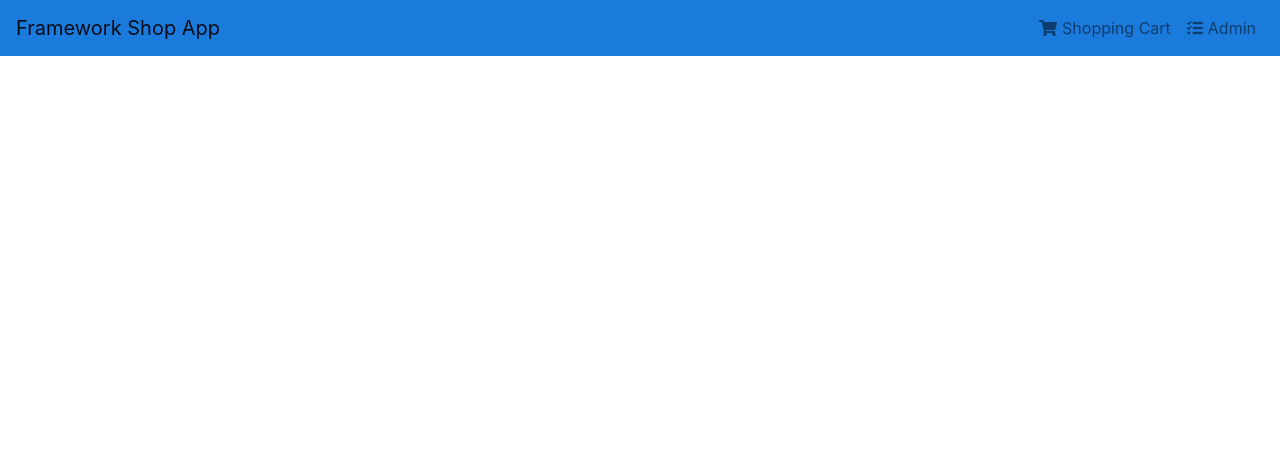
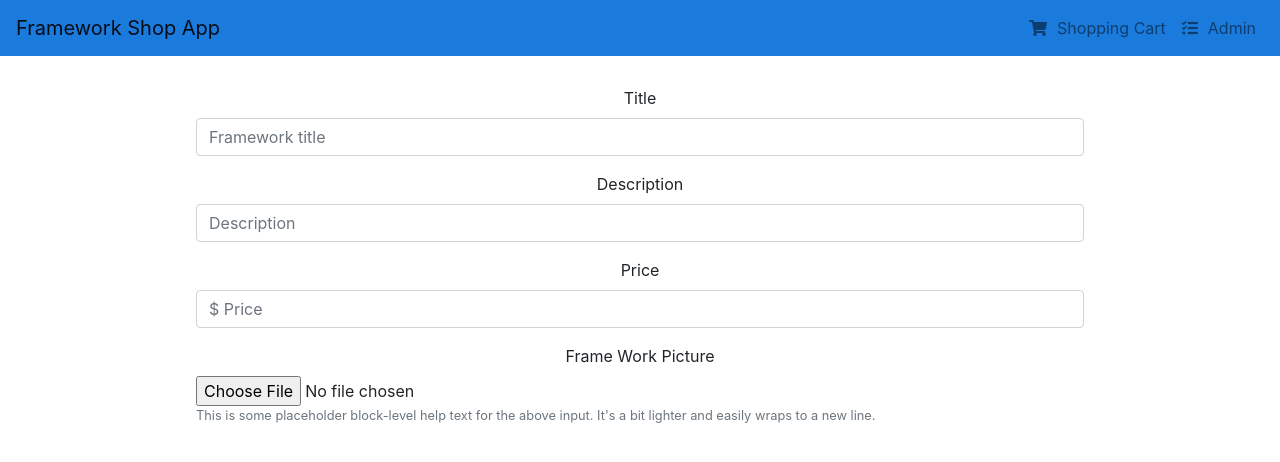
Before and after one commit to HuangStanley050/eComm_front, a React (Create React App) app: page /admin in a window 1280 px wide. Shown: the top 462 px of the page. Built offline with nearby package versions, Linux system fonts and the light colour scheme.

Commit message:
admin add product form done

```diff
--- a/src/App.js
+++ b/src/App.js
@@ -2,6 +2,7 @@ import React, { Component } from "react";
 
 import { Switch, Route } from "react-router-dom";
 import NavBar from "./components/navigation/navbar";
+import AdminForm from "./components/Admin/adminForm";
 import "./App.css";
 
 class App extends Component {
@@ -9,6 +10,9 @@ class App extends Component {
     return (
       <div>
         <NavBar />
+        <Switch>
+          <Route path="/admin" component={AdminForm} />
+        </Switch>
       </div>
     );
   }
--- /dev/null
+++ b/src/components/Admin/adminForm.js
@@ -0,0 +1,86 @@
+import React, { Component } from "react";
+import {
+  Button,
+  Form,
+  FormGroup,
+  Label,
+  Input,
+  FormText,
+  Container
+} from "reactstrap";
+
+class AdminForm extends Component {
+  render() {
+    return (
+      <Container style={{ marginTop: "30px" }}>
+        <Form style={{ margin: "0 auto" }}>
+          <FormGroup>
+            <Label
+              style={{ display: "block", textAlign: "center" }}
+              for="framework title"
+            >
+              Title
+            </Label>
+            <Input
+              style={{ width: "80%", margin: "auto" }}
+              type="text"
+              name="title"
+              id="title"
+              placeholder="Framework title"
+            />
+          </FormGroup>
+          <FormGroup>
+            <Label
+              style={{ display: "block", textAlign: "center" }}
+              for="description"
+            >
+              Description
+            </Label>
+            <Input
+              style={{ width: "80%", margin: "auto" }}
+              type="text"
+              name="description"
+              id="description"
+              placeholder="Description"
+            />
+          </FormGroup>
+          <FormGroup>
+            <Label
+              style={{ display: "block", textAlign: "center" }}
+              for="price"
+            >
+              Price
+            </Label>
+            <Input
+              style={{ width: "80%", margin: "auto" }}
+              type="number"
+              name="price"
+              id="price"
+              placeholder="$ Price"
+            />
+          </FormGroup>
+          <FormGroup>
+            <Label
+              style={{ display: "block", textAlign: "center" }}
+              for="exampleFile"
+            >
+              Frame Work Picture
+            </Label>
+            <Input
+              style={{ width: "80%", margin: "auto" }}
+              type="file"
+              name="file"
+              id="File"
+            />
+            <FormText style={{ width: "80%", margin: "auto" }} color="muted">
+              This is some placeholder block-level help text for the above
+              input. It's a bit lighter and easily wraps to a new line.
+            </FormText>
+          </FormGroup>
+        </Form>
+      </Container>
+    );
+  }
+}
+
+export default AdminForm;
--- a/src/components/navigation/navbar.js
+++ b/src/components/navigation/navbar.js
@@ -9,6 +9,8 @@ import {
   NavLink
 } from "reactstrap";
 
+import { Link } from "react-router-dom";
+
 const NavBar = () => {
   return (
     <div>
@@ -18,17 +20,17 @@ const NavBar = () => {
         <Collapse navbar>
           <Nav className="ml-auto" navbar>
             <NavItem>
-              <NavLink href="/components/">
+              <NavLink href>
                 <i
-                  style={{ marginRight: "5px" }}
+                  style={{ marginRight: "10px" }}
                   className="fas fa-shopping-cart"
                 />
                 Shopping Cart
               </NavLink>
             </NavItem>
             <NavItem>
-              <NavLink href="https://github.com/reactstrap/reactstrap">
-                <i style={{ marginRight: "5px" }} className="fas fa-tasks" />
+              <NavLink tag={Link} to="/admin">
+                <i style={{ marginRight: "10px" }} className="fas fa-tasks" />
                 Admin
               </NavLink>
             </NavItem>
```
Also changed, not shown: src/index.css (line endings or trailing spaces).
